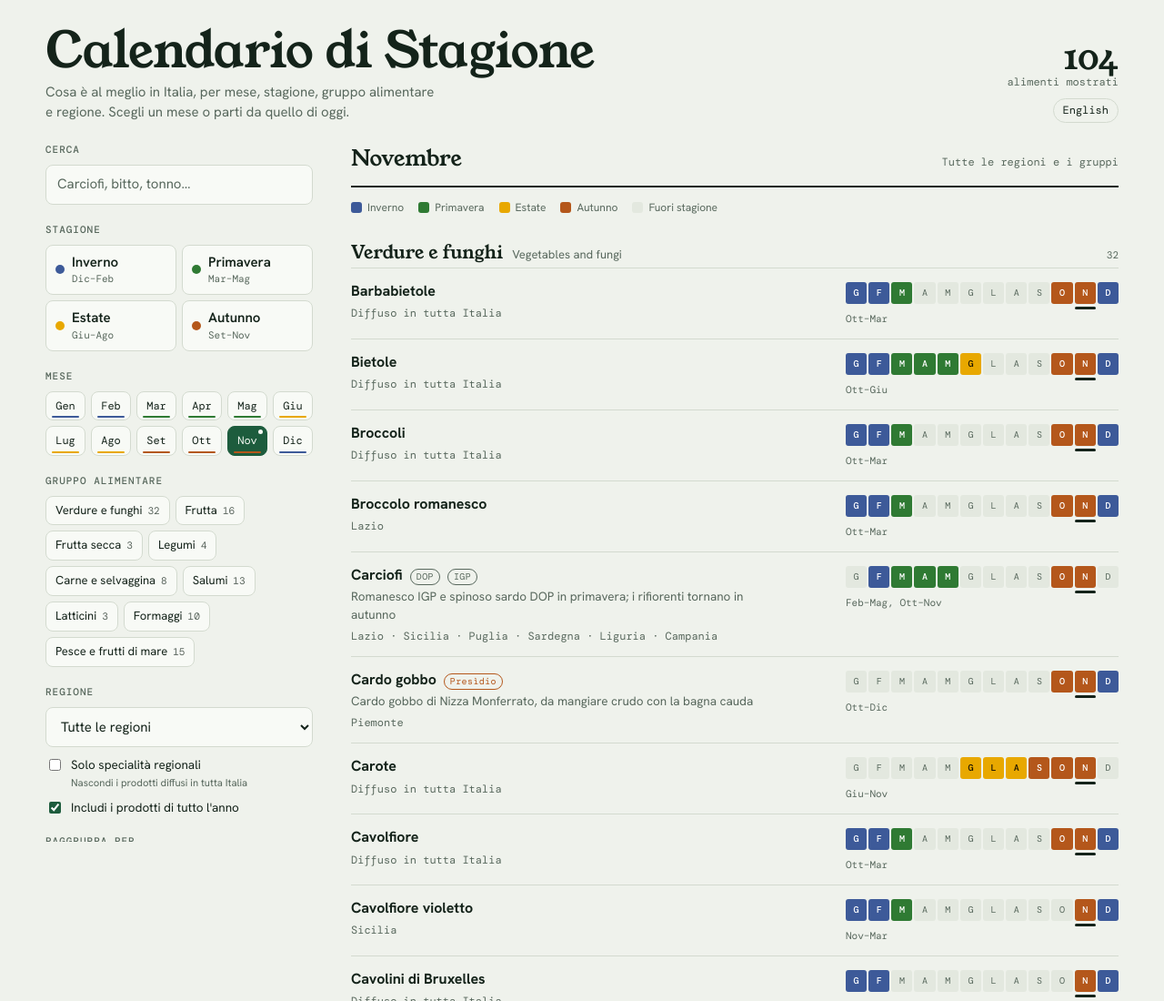
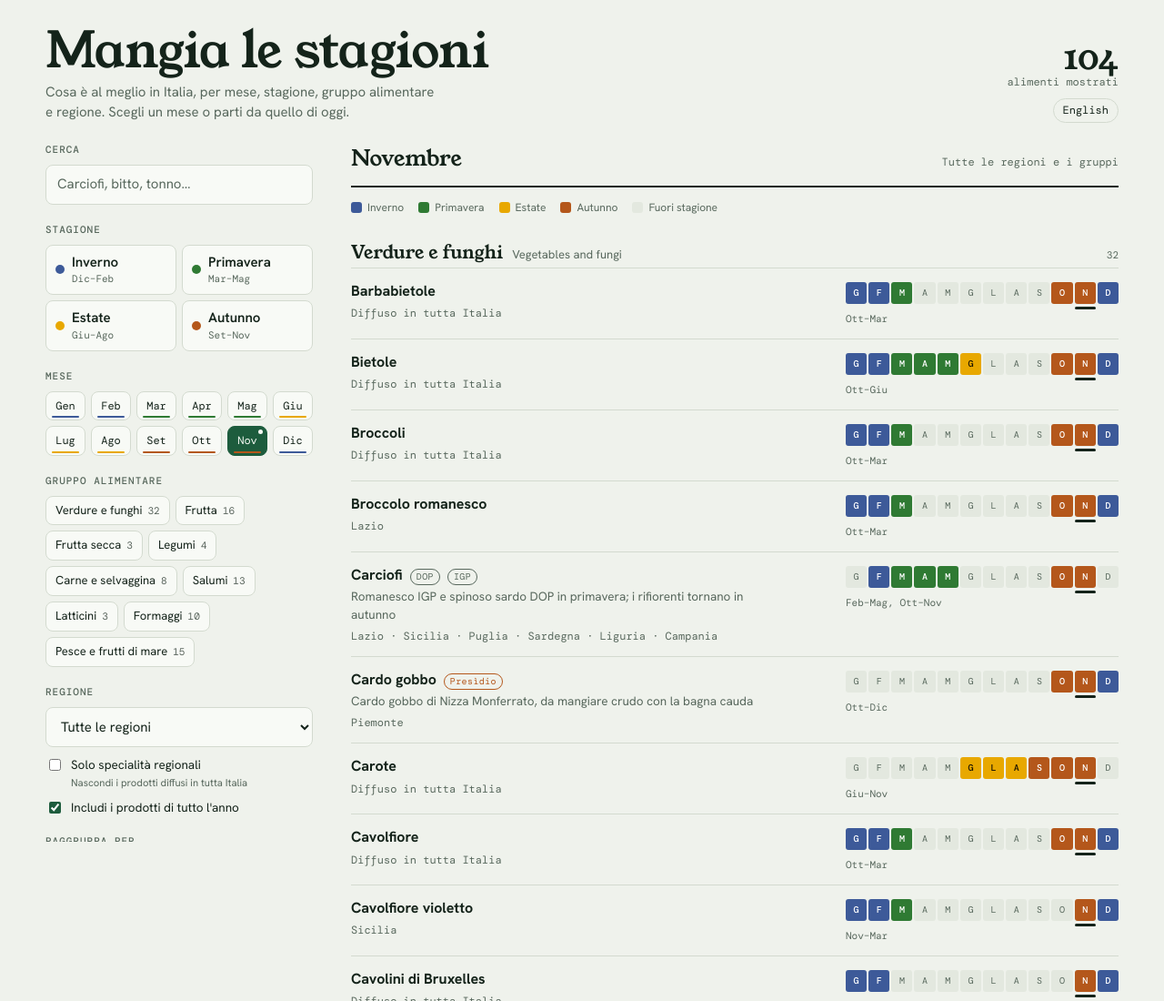
Before and after one commit to ContentContext/cibo-di-stagione, a plain HTML site: page it/index.html in a window 1280 px wide. Shown: the top 1100 px of the page at 91% size. Drawn offline with nearby package versions, Linux system fonts and the light colour scheme.

Commit message:
Retitle the site Eat the seasons / Mangia le stagioni
Co-Authored-By: Claude Sonnet 5.5 <noreply@anthropic.com>
Claude-Session: https://claude.ai/code/session_01JXfKwZnidv9xi4rZZEVsha

```diff
--- a/it/index.html
+++ b/it/index.html
@@ -4,7 +4,7 @@
 <meta charset="utf-8">
 <meta name="viewport" content="width=device-width, initial-scale=1, viewport-fit=cover">
 <style>html{color-scheme:light}body{margin:0}img{max-width:100%}[hidden]{display:none!important}</style>
-<title>Calendario di Stagione</title>
+<title>Mangia le stagioni</title>
 <link rel="preconnect" href="https://fonts.googleapis.com">
 <link rel="preconnect" href="https://fonts.gstatic.com" crossorigin>
 <link rel="stylesheet" href="https://fonts.googleapis.com/css2?family=DM+Mono:wght@400;500&family=Hanken+Grotesk:wght@400;500;600;700&family=Young+Serif&display=swap">
@@ -165,7 +165,7 @@ a{color:var(--accent)}
 <div class="wrap">
   <header class="top">
     <div>
-      <h1>Calendario di Stagione</h1>
+      <h1 data-i="h1"></h1>
       <p data-i="sub"></p>
     </div>
     <div class="live" aria-live="polite"><b id="count">0</b><span data-i="shown"></span><br><a class="lang" id="lang" href="#"></a></div>
@@ -473,6 +473,7 @@ const FOOT = {
 
 const TX = {
   en:{
+    h1:"Eat the seasons",
     sub:"What is at its best in Italy, by month, season, food group and region. Pick a month or let it open on today.",
     shown:"foods shown", filters:"Filters", search:"Search", ph:"Artichokes, bitto, tuna…",
     season:"Season", month:"Month", group:"Food group", region:"Region", allRegions:"All regions",
@@ -487,6 +488,7 @@ const TX = {
     otherName:"Italiano", otherHref:"it/index.html", legendLabel:"Legend", filtersLabel:"Filters"
   },
   it:{
+    h1:"Mangia le stagioni",
     sub:"Cosa è al meglio in Italia, per mese, stagione, gruppo alimentare e regione. Scegli un mese o parti da quello di oggi.",
     shown:"alimenti mostrati", filters:"Filtri", search:"Cerca", ph:"Carciofi, bitto, tonno…",
     season:"Stagione", month:"Mese", group:"Gruppo alimentare", region:"Regione", allRegions:"Tutte le regioni",
@@ -693,6 +695,7 @@ $("ftoggle").addEventListener("click",()=>{
 
 /* static text */
 document.querySelectorAll("[data-i]").forEach(el=>{el.textContent=T[el.dataset.i]});
+document.title=T.h1;
 $("q").placeholder=T.ph;
 $("q").setAttribute("aria-label",T.search);
 $("region").setAttribute("aria-label",T.region);
```
Also changed, not shown: index.html (+5 -2 lines), 2 other files.
